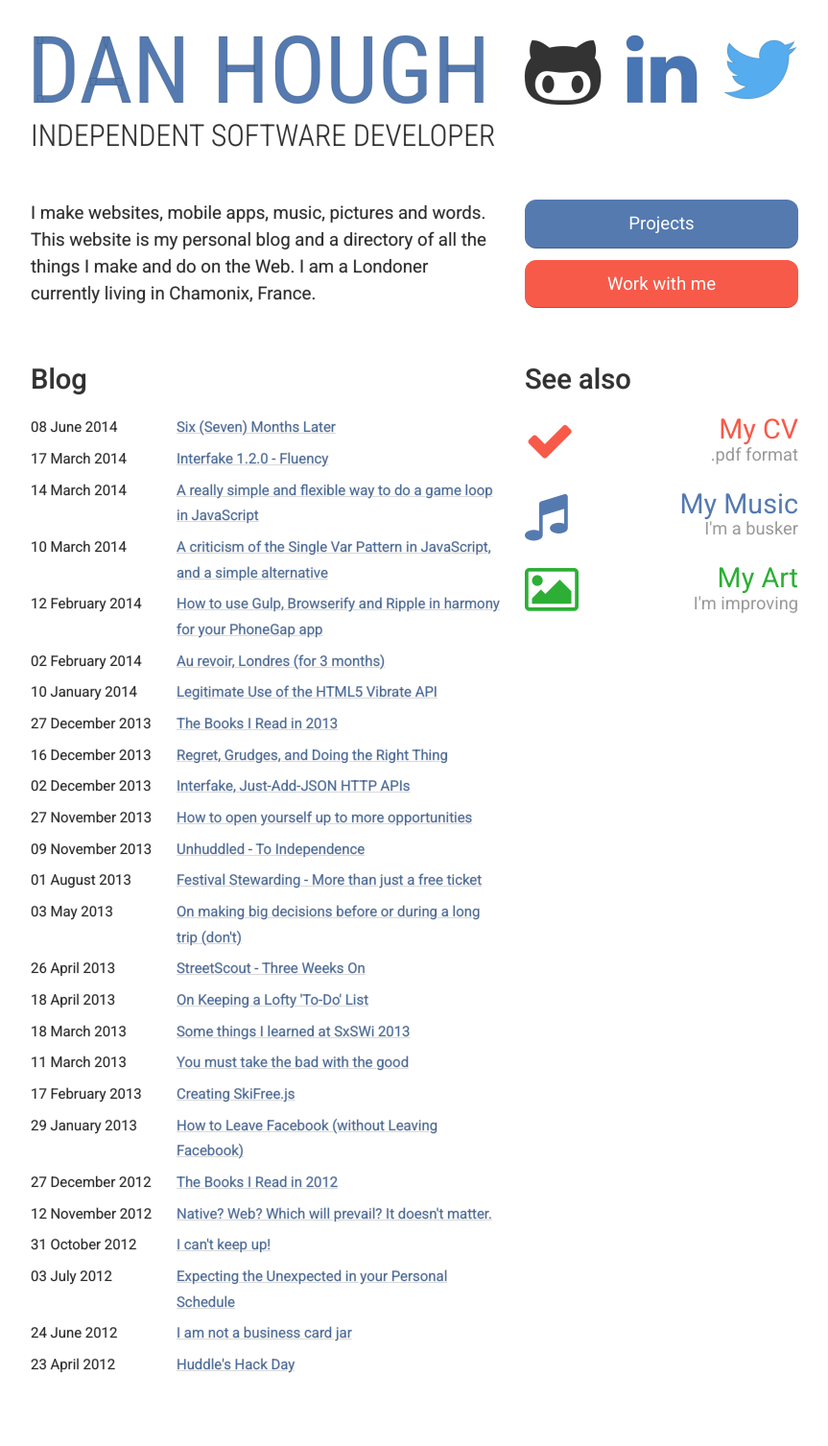
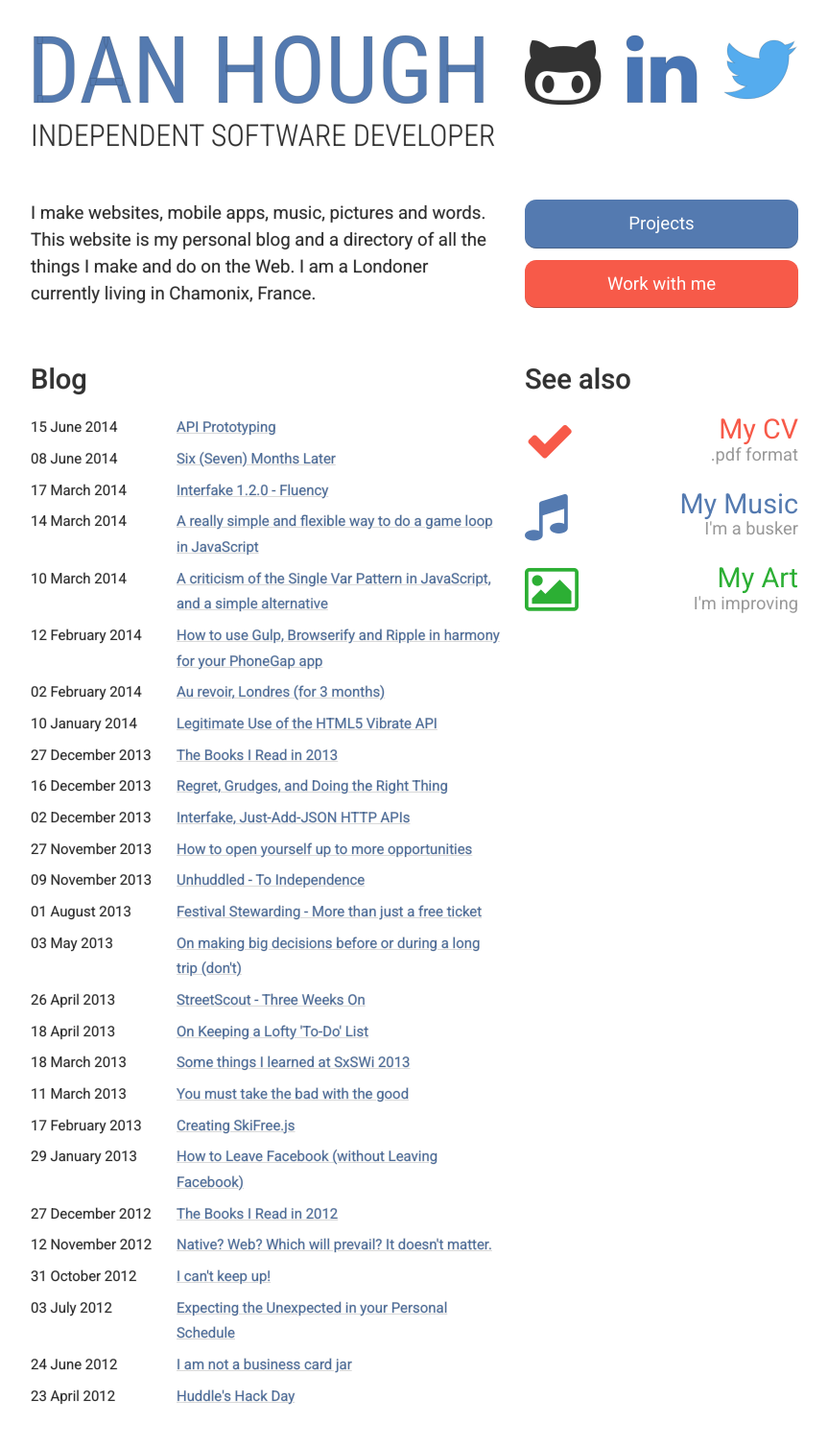
Before and after one commit to basicallydan/danhough.com, a Jekyll site: the page built from index.html, in a window 1280 px wide. Shown: the whole page at 96% size, without its empty margins (208-1071 px from the left). Built offline with Jekyll 4.4.1, drawn with Linux system fonts in a browser that asks for light colours; Markdown is read by kramdown in place of the engine named in the settings; before the commit the page ends 1475 px from its top, so only the background shows below that; some of the changed lines change nothing that is shown.

Commit message:
Published API Prototyping post

```diff
--- a/_drafts/2014-06-15-api-prototyping.markdown
+++ b/_posts/2014-06-15-api-prototyping.markdown
@@ -1,8 +1,8 @@
 ---
-published: false
+published: true
 layout: post
 title: API Prototyping
-date_created: 15 June 2014
+date_created: 16 June 2014
 location: London, UK
 ---
 
```
